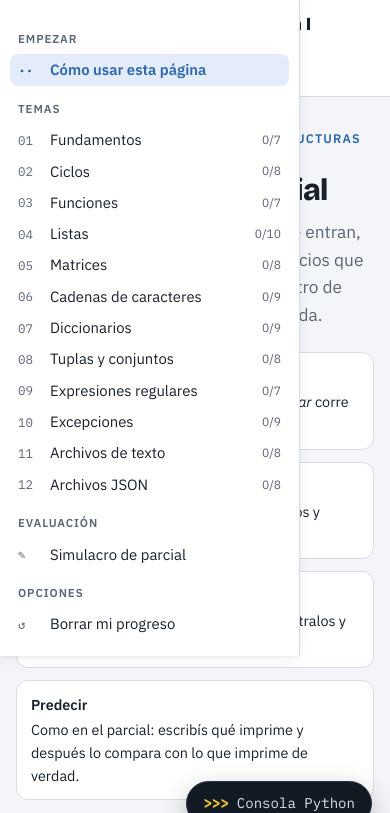
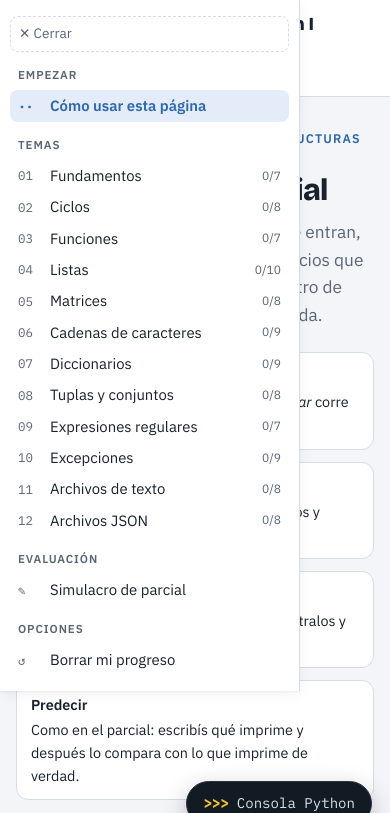
Before and after one commit to tiagomartino/repaso-programacion-1, a plain HTML site: page index.html in a window 390 px wide. Both pictures are taken after a click on the button "☰ Temas". Shown: the top 813 px of the page. Drawn offline with nearby package versions, Linux system fonts and the light colour scheme; no server answers.

Commit message:
Add files via upload

```diff
--- a/index.html
+++ b/index.html
@@ -85,7 +85,15 @@ button { font: inherit; }
 .chip.prog { font-variant-numeric: tabular-nums; }
 .iconbtn { border: 1px solid var(--line); background: var(--surface); color: var(--ink); border-radius: 8px; padding: 5px 10px; cursor: pointer; font-size: .85rem; }
 .iconbtn:hover { border-color: var(--accent); }
-.menu-btn { display: none; }
+.menu-btn { display: inline-flex; align-items: center; gap: 6px; }
+.menu-btn[aria-expanded="true"] { background: var(--accent-soft); border-color: var(--accent); color: var(--accent); }
+.side-close { display: flex; align-items: center; gap: 6px; width: 100%; margin: 0 0 4px; padding: 6px 8px; border: 1px dashed var(--line); background: transparent; color: var(--muted); border-radius: 8px; cursor: pointer; font-size: .85rem; }
+.side-close:hover { border-color: var(--accent); color: var(--accent); }
+@media (min-width: 901px) {
+  body.side-hidden .shell { grid-template-columns: minmax(0, 1fr); }
+  body.side-hidden nav.side { display: none; }
+  body.side-hidden .page { margin-inline: auto; }
+}
 
 /* layout principal */
 .shell { display: grid; grid-template-columns: 250px minmax(0, 1fr); gap: 32px; max-width: 1240px; margin: 0 auto;
@@ -270,7 +278,6 @@ code { font-family: var(--f-mono); font-size: .88em; background: var(--surface-2
   .shell { grid-template-columns: minmax(0, 1fr); gap: 0; }
   nav.side { position: fixed; z-index: 45; top: 0; left: 0; bottom: 0; width: min(300px, 85vw); max-height: none; background: var(--surface); border-right: 1px solid var(--line); padding: calc(16px + env(safe-area-inset-top, 0px)) 10px 16px max(10px, env(safe-area-inset-left, 0px)); transform: translateX(-105%); transition: transform .2s ease; box-shadow: var(--shadow); }
   nav.side.open { transform: none; }
-  .menu-btn { display: inline-block; }
   .brand span { display: none; }
 }
 @media (max-width: 520px) {
@@ -285,7 +292,7 @@ code { font-family: var(--f-mono); font-size: .88em; background: var(--surface-2
 <body>
 <header class="top">
   <div class="top-in">
-    <button class="iconbtn menu-btn" id="menuBtn" aria-label="Abrir índice">☰ Temas</button>
+    <button class="iconbtn menu-btn" id="menuBtn" aria-controls="side" aria-expanded="true" title="Mostrar u ocultar la barra de temas">☰ <span>Temas</span></button>
     <div class="brand"><b>Repaso Programación I</b><span>Python · teoría y práctica para el parcial</span></div>
     <span class="chip prog" id="progChip">0 resueltos</span>
     <span class="chip" id="pyChip"><i></i><span>Preparando Python…</span></span>
@@ -504,7 +511,7 @@ function updateProgress() {
 /* ---------- navegación ---------- */
 function renderNav() {
   const side = $("#side");
-  let h = `<h4>Empezar</h4><a href="#inicio" data-r="inicio"><span class="n">··</span><span>Cómo usar esta página</span><span></span></a><h4>Temas</h4>`;
+  let h = `<button class="side-close" id="sideClose" type="button">« Ocultar barra</button><h4>Empezar</h4><a href="#inicio" data-r="inicio"><span class="n">··</span><span>Cómo usar esta página</span><span></span></a><h4>Temas</h4>`;
   for (const t of DATA.topics) h += `<a href="#${t.id}" data-r="${t.id}" data-t="${t.id}"><span class="n">${String(t.num).padStart(2, "0")}</span><span>${esc(t.title)}</span><span class="c"></span></a>`;
   h += `<h4>Evaluación</h4><a href="#simulacro" data-r="simulacro"><span class="n">✎</span><span>Simulacro de parcial</span><span></span></a>`;
   h += `<h4>Opciones</h4><a href="#" id="resetProg"><span class="n">↺</span><span>Borrar mi progreso</span><span></span></a>`;
@@ -515,7 +522,7 @@ function renderNav() {
     if (a.dataset.confirm) { progress = {}; store.set("progress", {}); Object.keys(localStorage).filter(k => k.startsWith("p1rep:code:")).forEach(k => { try { localStorage.removeItem(k); } catch { } }); updateProgress(); route(); a.dataset.confirm = ""; a.children[1].textContent = "Borrar mi progreso"; }
     else { a.dataset.confirm = "1"; a.children[1].textContent = "Tocá otra vez para confirmar"; setTimeout(() => { a.dataset.confirm = ""; a.children[1].textContent = "Borrar mi progreso"; }, 4000); }
   });
-  side.addEventListener("click", e => { if (e.target.closest("a[data-r]")) side.classList.remove("open"); });
+  side.addEventListener("click", e => { if (e.target.closest("a[data-r]")) { side.classList.remove("open"); syncSide(); } });
 }
 function route() {
   const id = (location.hash || "#inicio").slice(1);
@@ -850,7 +857,27 @@ function wireTheme() {
 
 renderNav(); wireConsole(); wireTheme(); updateProgress(); route();
 window.addEventListener("hashchange", route);
-$("#menuBtn").addEventListener("click", () => $("#side").classList.toggle("open"));
+const narrow = () => matchMedia("(max-width: 900px)").matches;
+function syncSide() {
+  const shown = narrow() ? $("#side").classList.contains("open") : !document.body.classList.contains("side-hidden");
+  $("#menuBtn").setAttribute("aria-expanded", String(shown));
+  $("#sideClose").textContent = narrow() ? "✕ Cerrar" : "« Ocultar barra";
+}
+function toggleSide(force) {
+  if (narrow()) $("#side").classList.toggle("open", force);
+  else {
+    const hide = force === undefined ? !document.body.classList.contains("side-hidden") : !force;
+    document.body.classList.toggle("side-hidden", hide);
+    store.set("sideHidden", hide);
+  }
+  syncSide();
+}
+if (store.get("sideHidden", false)) document.body.classList.add("side-hidden");
+$("#menuBtn").addEventListener("click", () => toggleSide());
+$("#sideClose").addEventListener("click", () => toggleSide(false));
+document.addEventListener("click", e => { if (narrow() && $("#side").classList.contains("open") && !e.target.closest("#side, #menuBtn")) toggleSide(false); });
+matchMedia("(max-width: 900px)").addEventListener("change", syncSide);
+syncSide();
 ensurePy().catch(() => { });
 </script>
 
```
